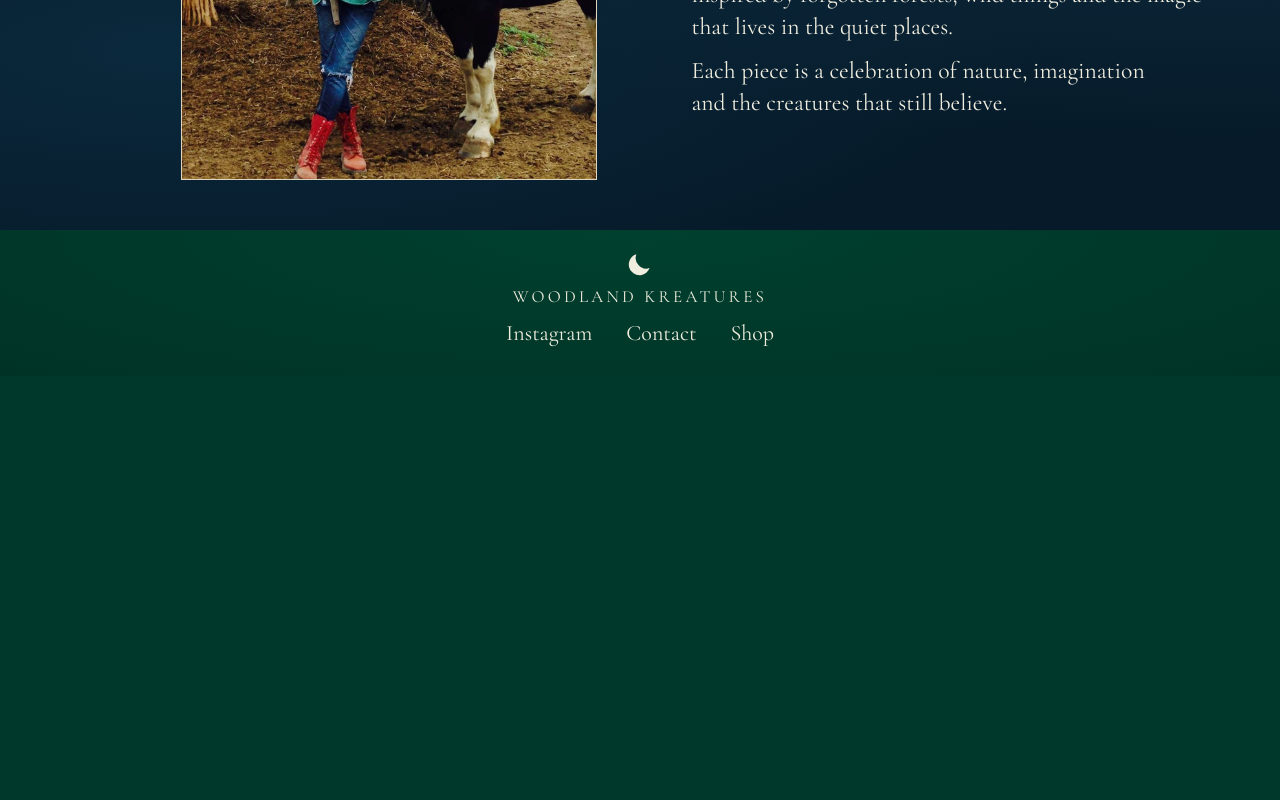
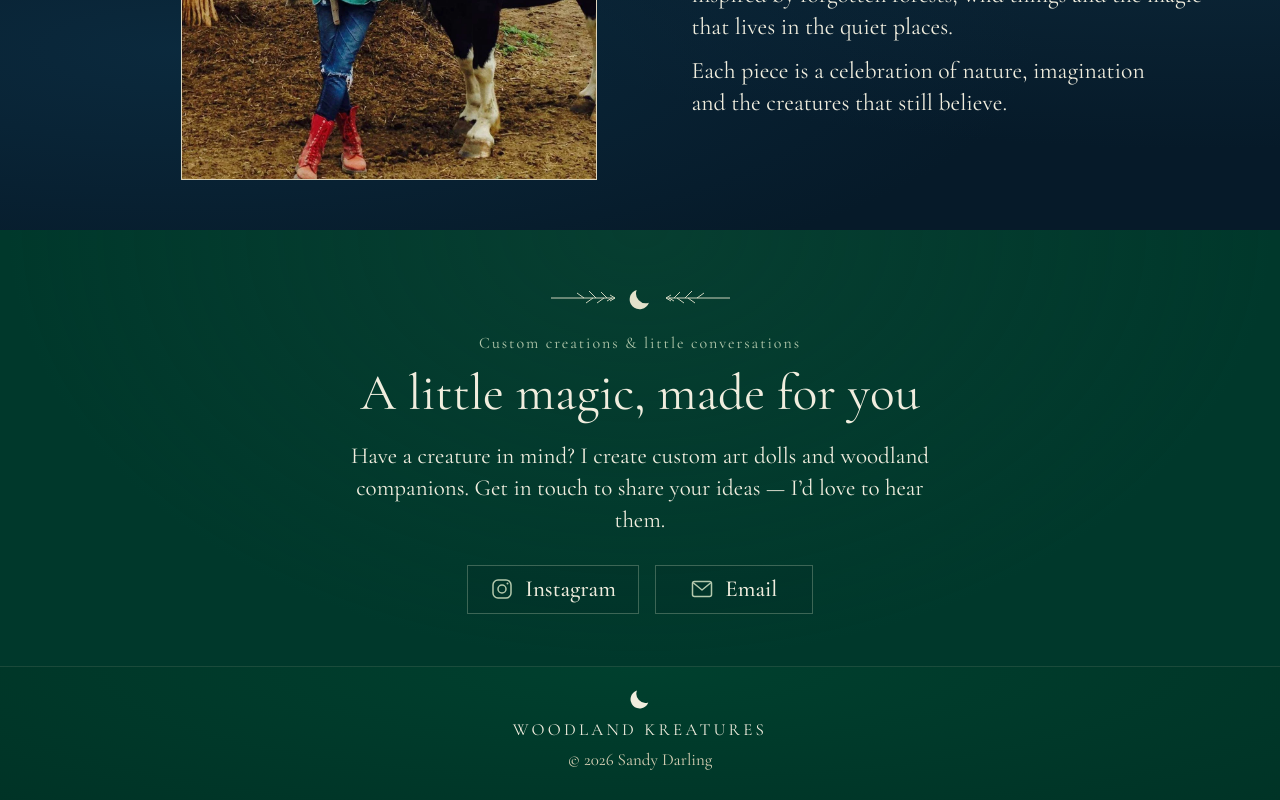
Before and after one commit to Hopenessa/Woodland_Kreatures, a React (Vite) app: page / in a window 1280 px wide. Shown: the part 1848-2648 px from the top of the page. Before the commit the page ends 2224 px from the top, so only its background shows below. Built offline with nearby package versions, Linux system fonts and the light colour scheme.

Commit message:
Add contact and rework footer

```diff
--- a/src/App.tsx
+++ b/src/App.tsx
@@ -5,6 +5,7 @@ import Header from "./components/Header/Header";
 import Preview from "./components/Preview/Preview";
 import Creatures from "./components/Creatures/Creatures";
 import Artist from "./components/Artist/Artist";
+import Contact from "./components/Contact/Contact";
 import Footer from "./components/Footer/Footer";
 import GoTopButton from "./components/GoTopButton/GoTopButton";
 
@@ -20,6 +21,7 @@ export default function App() {
         <Preview />
         <Creatures />
         <Artist />
+        <Contact />
       </main>
       <Footer />
       <GoTopButton />
--- /dev/null
+++ b/src/components/Contact/Contact.styles.ts
@@ -0,0 +1,60 @@
+import styled from "styled-components";
+import { Theme } from "../../styles/Theme";
+
+export const ContactSection = styled.section`
+  padding: 56px 22px 52px;
+  background: radial-gradient(ellipse at 50% 0%, #10463866, transparent 70%), #00382b;
+`;
+export const ContactInner = styled.div`
+  max-width: 800px;
+  margin-inline: auto;
+  text-align: center;
+  & > div:first-child { margin-inline: auto; }
+`;
+export const Eyebrow = styled.p`
+  color: ${Theme.colors.sage};
+  font-size: 16px;
+  letter-spacing: .12em;
+  margin: 22px 0 12px;
+`;
+export const Title = styled.h2`
+  font-size: clamp(34px, 4vw, 52px);
+  line-height: 1.12;
+`;
+export const Description = styled.p`
+  max-width: 610px;
+  margin: 18px auto 28px;
+  font-size: clamp(20px, 1.8vw, 25px);
+  line-height: 1.4;
+`;
+export const ContactOptions = styled.div`
+  display: flex;
+  justify-content: center;
+  flex-wrap: wrap;
+  gap: 16px;
+  margin-inline: auto;
+`;
+export const ContactOption = styled.a`
+  min-height: 48px;
+  min-width: 158px;
+  padding: 10px 22px;
+  border: 1px solid #b4c9ad55;
+  background: #001f191f;
+  display: inline-flex;
+  align-items: center;
+  justify-content: center;
+  gap: 11px;
+  svg { color: ${Theme.colors.sage}; flex-shrink: 0; }
+  transition: background 180ms ease, border-color 180ms ease;
+  &[href]:hover { background: #b4c9ad12; border-color: ${Theme.colors.sage}; }
+  @media (max-width: 400px) {
+    min-width: 0;
+    padding-inline: 16px;
+    gap: 8px;
+  }
+`;
+export const OptionTitle = styled.span`
+  font-size: 23px;
+  font-weight: 500;
+  line-height: 1.2;
+`;
--- /dev/null
+++ b/src/components/Contact/Contact.tsx
@@ -0,0 +1,47 @@
+import { siteLinks } from "../../config/links";
+import WoodlandDivider from "../Shared/WoodlandDivider/WoodlandDivider";
+import {
+  ContactSection, ContactInner, Eyebrow, Title, Description,
+  ContactOptions, ContactOption, OptionTitle,
+} from "./Contact.styles";
+
+export default function Contact() {
+  return (
+    <ContactSection id="contact" aria-labelledby="contact-title" tabIndex={-1}>
+      <ContactInner>
+        <WoodlandDivider />
+        <Eyebrow>Custom creations & little conversations</Eyebrow>
+        <Title id="contact-title">A little magic, made for you</Title>
+        <Description>
+          Have a creature in mind? I create custom art dolls and woodland
+          companions. Get in touch to share your ideas — I’d love to hear them.
+        </Description>
+        <ContactOptions aria-label="Contact Sandy">
+          <ContactOption
+            as={siteLinks.instagram ? "a" : "div"}
+            href={siteLinks.instagram || undefined}
+            target={siteLinks.instagram ? "_blank" : undefined}
+            rel={siteLinks.instagram ? "noopener noreferrer" : undefined}
+          >
+            <svg width="24" height="24" viewBox="0 0 24 24" fill="none" stroke="currentColor" strokeWidth="1.5" aria-hidden="true" focusable="false">
+              <rect x="3" y="3" width="18" height="18" rx="5" />
+              <circle cx="12" cy="12" r="4" />
+              <circle cx="17.5" cy="6.5" r="1" fill="currentColor" stroke="none" />
+            </svg>
+            <OptionTitle>Instagram</OptionTitle>
+          </ContactOption>
+          <ContactOption
+            as={siteLinks.email ? "a" : "div"}
+            href={siteLinks.email ? `mailto:${siteLinks.email}` : undefined}
+          >
+            <svg width="24" height="24" viewBox="0 0 24 24" fill="none" stroke="currentColor" strokeWidth="1.5" strokeLinecap="round" strokeLinejoin="round" aria-hidden="true" focusable="false">
+              <rect x="2.5" y="4.5" width="19" height="15" rx="2" />
+              <path d="m3.5 6 8.5 7 8.5-7" />
+            </svg>
+            <OptionTitle>Email</OptionTitle>
+          </ContactOption>
+        </ContactOptions>
+      </ContactInner>
+    </ContactSection>
+  );
+}
--- a/src/components/Footer/Footer.styles.ts
+++ b/src/components/Footer/Footer.styles.ts
@@ -1,7 +1,6 @@
-import { Theme } from "../../styles/Theme";
 import styled from "styled-components";
 export const FooterSection = styled.footer`
-  min-height: 145px;
+  border-top: 1px solid #b4c9ad26;
   padding: 20px 22px 30px;
   display: flex;
   flex-direction: column;
@@ -14,25 +13,7 @@ export const FooterBrand = styled.a`
   font-size: 17px;
   letter-spacing: 0.19em;
 `;
-export const FooterLinks = styled.nav`
-  display: flex;
-  gap: 34px;
-  margin-top: 4px;
-  font-size: 22px;
-  a, button { transition: color 180ms ease; }
-  button {
-    border: 0;
-    background: none;
-    padding: 0;
-  }
-  a[href]:hover,
-  button:hover {
-    color: ${Theme.colors.sage};
-    text-decoration: underline;
-    text-underline-offset: 5px;
-  }
-`;
-export const Notice = styled.p`
+export const Copyright = styled.p`
   font-size: 17px;
   text-align: center;
   max-width: 400px;
--- a/src/components/Footer/Footer.tsx
+++ b/src/components/Footer/Footer.tsx
@@ -1,40 +1,11 @@
-import { useState } from "react";
-import ShopLink from "../Shared/ShopLink";
 import Moon from "../Shared/Moon";
-import {
-  FooterSection,
-  FooterBrand,
-  FooterLinks,
-  Notice,
-} from "./Footer.styles";
+import { FooterSection, FooterBrand, Copyright } from "./Footer.styles";
 export default function Footer() {
-  const [notice, setNotice] = useState("");
   return (
     <FooterSection>
-      <Moon size={27} />
+      <Moon size={23} />
       <FooterBrand href="#home">Woodland Kreatures</FooterBrand>
-      <FooterLinks aria-label="Footer navigation">
-        <button
-          type="button"
-          onClick={() =>
-            setNotice("The artist’s Instagram link will be added soon.")
-          }
-        >
-          Instagram
-        </button>
-        <button
-          type="button"
-          onClick={() =>
-            setNotice(
-              "Contact details will be added when the portfolio is ready.",
-            )
-          }
-        >
-          Contact
-        </button>
-        <ShopLink>Shop</ShopLink>
-      </FooterLinks>
-      {notice && <Notice role="status">{notice}</Notice>}
+      <Copyright>© {new Date().getFullYear()} Sandy Darling</Copyright>
     </FooterSection>
   );
 }
--- a/src/components/Header/Header.styles.ts
+++ b/src/components/Header/Header.styles.ts
@@ -85,6 +85,12 @@ export const CompactInner = styled.div`
     & > a[aria-current="location"]::after { transform: scaleX(1); bottom: 2px; }
 
   }
+  @media (min-width: 801px) and (max-width: 1100px) {
+    width: calc(100% - 40px);
+    gap: 18px;
+    ${Brand} { font-size: 14px; letter-spacing: .12em; gap: 8px; }
+    ${Navigation} { font-size: 20px; gap: 16px; }
+  }
   @media (max-width: 800px) {
     width: calc(100% - 32px);
     min-height: 88px;
--- a/src/components/Header/Header.tsx
+++ b/src/components/Header/Header.tsx
@@ -12,7 +12,7 @@ import {
   ShopEntry,
 } from "./Header.styles";
 
-type SectionId = "home" | "creatures" | "artist";
+type SectionId = "home" | "creatures" | "artist" | "contact";
 
 function Menu({ label, active }: { label: string; active?: SectionId }) {
   return (
@@ -32,6 +32,7 @@ function Menu({ label, active }: { label: string; active?: SectionId }) {
       >
         The Artist
       </a>
+      <a href="#contact" aria-current={active === "contact" ? "location" : undefined}>Contact</a>
       {active === undefined ? (
         <ShopLink>Shop</ShopLink>
       ) : (
@@ -76,7 +77,7 @@ export default function Header() {
         Math.min(window.innerHeight * 0.4, 360),
       );
       let current: SectionId = "home";
-      for (const id of ["creatures", "artist"] as const) {
+      for (const id of ["creatures", "artist", "contact"] as const) {
         if (
           (document.getElementById(id)?.getBoundingClientRect().top ??
             Infinity) <= marker
@@ -89,7 +90,7 @@ export default function Header() {
         window.scrollY + window.innerHeight >=
           document.documentElement.scrollHeight - 2
       ) {
-        current = "artist";
+        current = "contact";
       }
       setActive(current);
     };
--- a/src/config/links.ts
+++ b/src/config/links.ts
@@ -2,4 +2,7 @@
 // Every Shop link on the website uses this same address.
 export const siteLinks = {
   shop: "https://example.com",
+  // Add the real Instagram profile URL and email address when supplied.
+  instagram: "",
+  email: "",
 };
```
